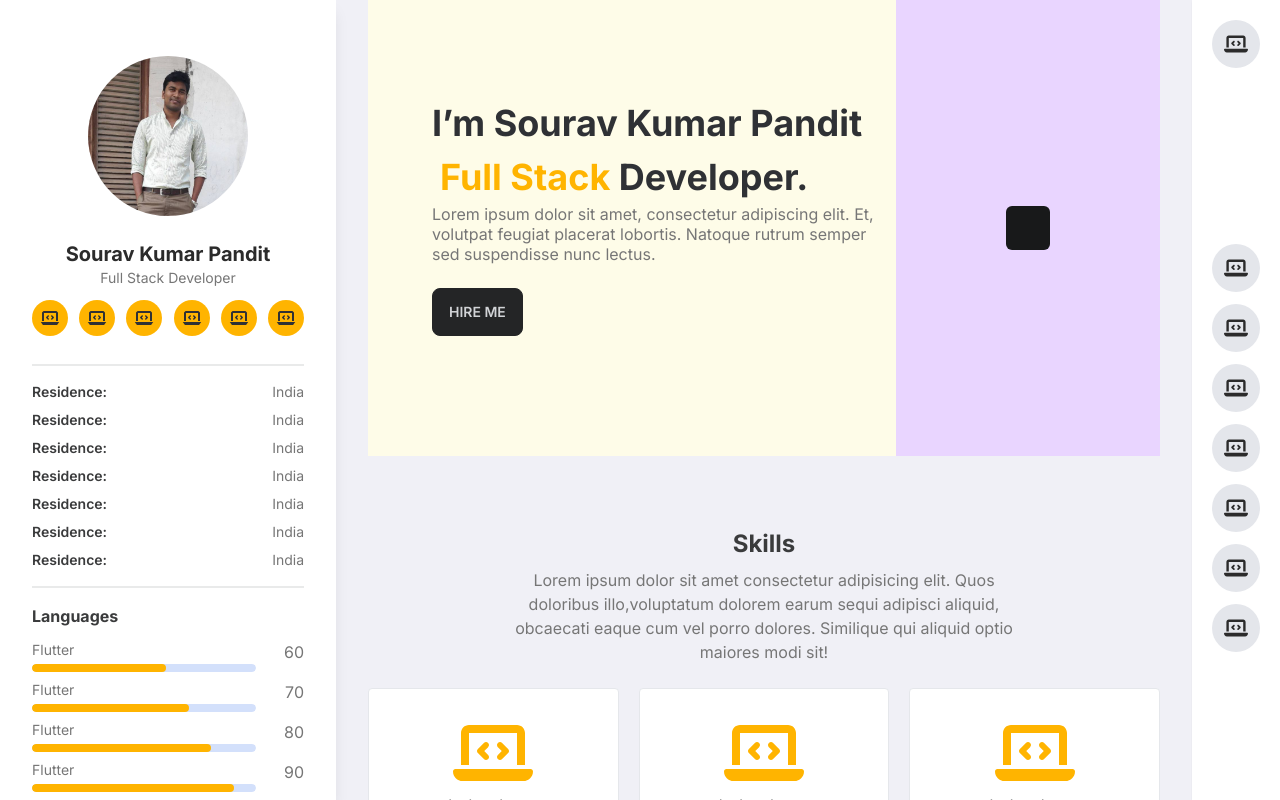
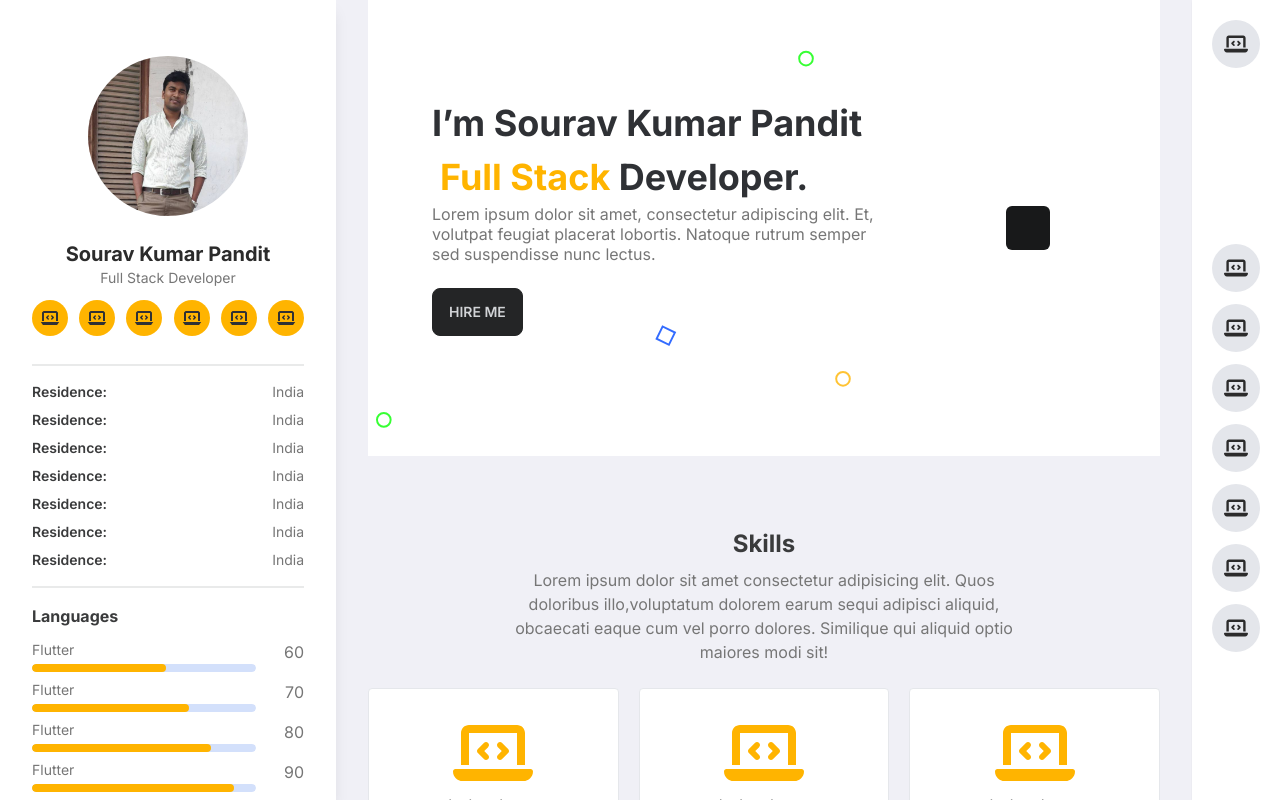
Before and after one commit to BusinessOcean/souravkumarpandit-cv, a Next.js app: page / in a window 1280 px wide. Shown: the top 800 px of the page. Built offline with nearby package versions, Linux system fonts and the light colour scheme.

Commit message:
Update Banner.tsx

```diff
--- a/src/app/ui/Banner.tsx
+++ b/src/app/ui/Banner.tsx
@@ -4,9 +4,9 @@ import BannerPattern from '../../../images/banner_pattern.svg'
 import DrawerPannel from './DrawerPannel';
 export default function Banner() {
   return (
-    <div className='w-full bg-yellow-50' >
-      {/* <Image
-        className='absolute'
+    <div className='w-full relative' >
+      <Image
+        className='absolute z-0'
         src={BannerPattern}
         alt="banner-bg-pattern"
         priority
@@ -17,9 +17,9 @@ export default function Banner() {
         style={{
           objectFit: 'cover',
         }}
-      /> */}
+      />
 
-      <div className='z-10 flex flex-row '>
+      <div className='z-1 flex flex-row relative'>
         <div className='pt-24 pb-24 pl-16 basis-4/6'>
           <h1 className='space-x-2 text-4xl font-bold leading-normal '>I’m Sourav Kumar Pandit<br />
             <span className='text-yellowes '>Full Stack</span> Developer.</h1>
@@ -31,7 +31,7 @@ export default function Banner() {
           <button className='my-6 btn btn-info'>Hire Me</button>
         </div>
 
-        <div className='flex items-center justify-center bg-purple-200 basis-2/6'>
+        <div className='flex items-center justify-center basis-2/6'>
           <div className='rounded-md w-11 h-11 bg-blacky-600'>
 
           </div>
```
